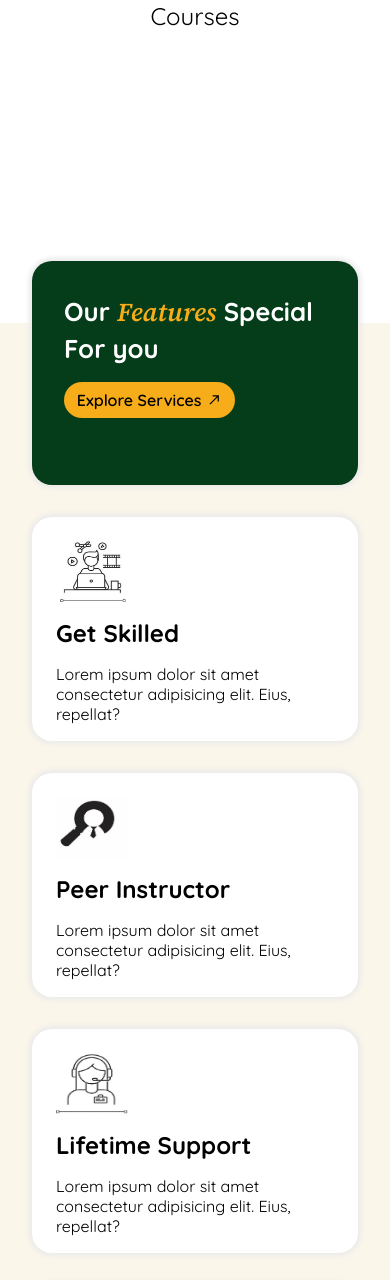
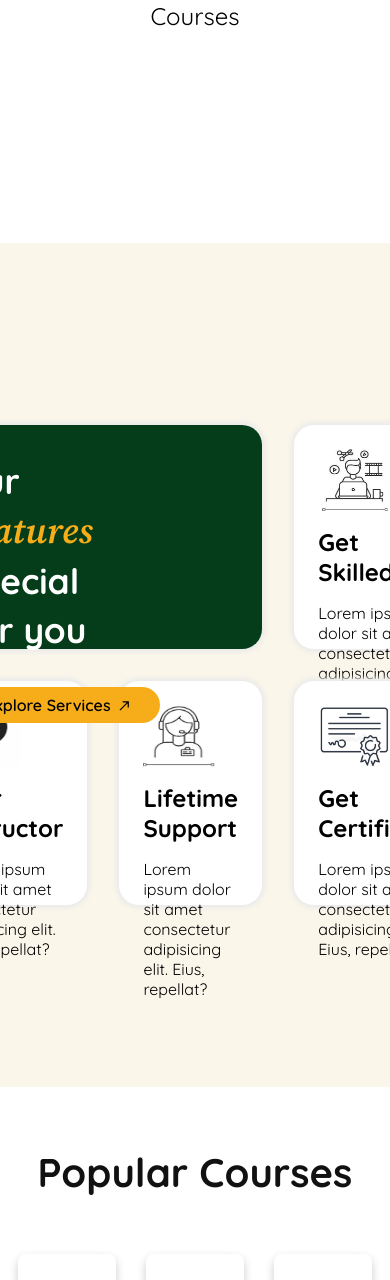
Before and after one commit to yatharthpraj/SkillBarter-new, a PHP site: page / in a window 390 px wide; the page is wider, and only the part inside the window is pictured. Shown: the part 1445-2725 px from the top of that part. Run offline with PHP 8.4, Linux system fonts and the light colour scheme; some web fonts are replaced.

Commit message:
No message

```diff
--- a/style.css
+++ b/style.css
@@ -1204,59 +1144,4 @@
         flex-direction: column;
         width: 100%;
     }
-
-    /* Services Section */
-
-    .services {
-        margin-top: 5rem;
-        min-height: fit-content;
-    }
-
-    .services .service-container {
-        min-height: fit-content;
-        width: 100%;
-        grid-template-columns: 1fr;
-        grid-template-rows: 14rem 14rem 14rem 14rem 14rem;
-        grid-template-areas:
-            'first'
-            'second'
-            'third'
-            'fourth'
-            'fifth';
-    }
-
-    .services .service-items:first-child h3 {
-        width: 100%;
-        font-size: 161%;
-    }
-
-    .services .service-items:first-child a {
-        top: 0;
-        font-size: 100%;
-        padding: 0.5rem 0.8rem;
-    }
-
-    /* Courses Section  */
-
-    /* .courses-section{
-        min-height: auto;
-        padding: 2rem;
-    }
-
-    .courses-container{
-        flex-direction: column;
-        height: auto;
-        gap: 2rem;
-    }
-
-    .section-title{
-        font-size: 2rem;
-    }
-    .course-card{
-        height: auto;
-    }
-
-    .course-image{
-        height: auto;
-    } */
 }
```
Also changed, not shown: other parts of style.css (+8 -68 lines).
